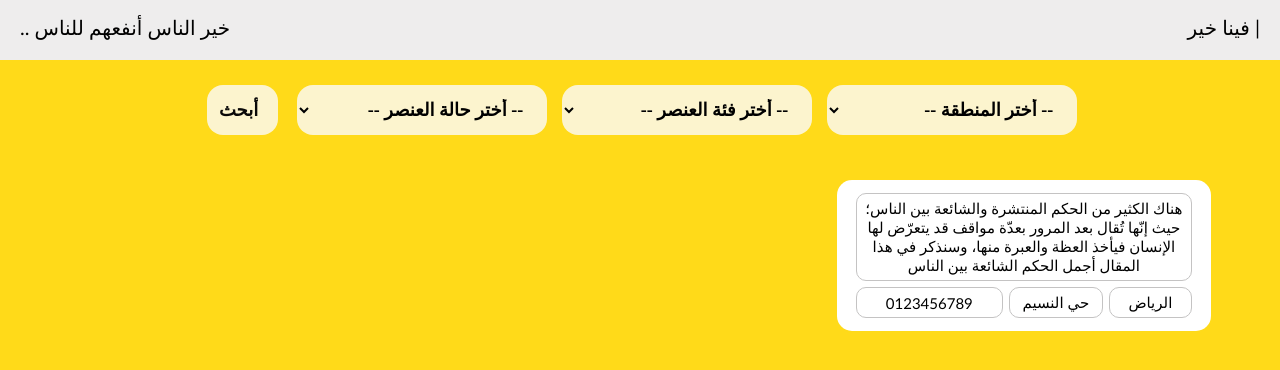
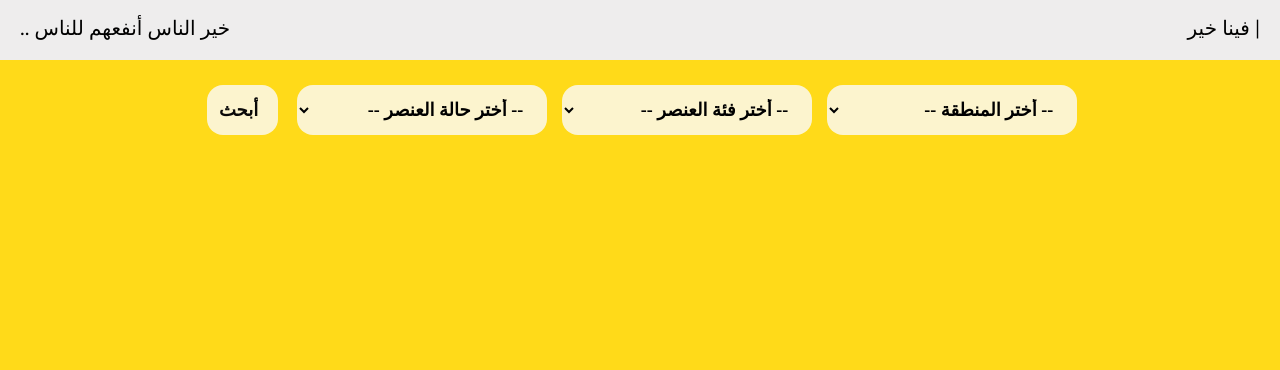
Before and after one commit to hus7sam/w, a PHP site: page /dispaly.php in a window 1280 px wide. Shown: the top 370 px of the page. Run offline with PHP 8.4, Linux system fonts and the light colour scheme; data that the repository does not hold is empty.

Commit message:
adding hu

```diff
--- a/dispaly.php
+++ b/dispaly.php
@@ -77,33 +77,14 @@
 
 <div class="Display_Grid-container">
 
-        <div class="grid-item">
-            <table>
-                <tr>
-                    <td COLSPAN="3">هناك الكثير من الحكم المنتشرة والشائعة بين الناس؛ حيث إنّها تُقال بعد المرور بعدّة مواقف قد يتعرّض لها الإنسان فيأخذ العظة والعبرة منها، وسنذكر في هذا المقال أجمل الحكم الشائعة بين الناس
-                    </td>
-                </tr>
-<!--                <tr>-->
-<!--                    <td> المدينة</td>-->
-<!--                    <td> الحي</td>-->
-<!--                    <td> رقم الجوال</td>-->
-<!--                </tr>-->
-                <tr ALIGN="CENTER">
-                    <td>الرياض </td>
-                    <td>حي النسيم</td>
-                    <td>0123456789 </td>
-                </tr>
-            </table>
-
-        </div>
 
 
     <?php
     require 'Connection.php';
-
-    $stmt = $conn->prepare("select itemDesc,itemState,itemCity,itemNumber from items order by itemDate DESC ");
-    if(!$stmt){
-        printf("Query Prep Failed: %s\n", $conn->error);
+$stmt = $conn->prepare("select itemDesc,itemState,itemCity,itemNumber from items order by itemDate DESC ");
+if(!$stmt){
+    printf("Query Prep Failed: %s
+\n", $conn->error);
         exit;
     }
 
@@ -125,7 +106,9 @@
                     <td>$itemCity</td>
                     <td>$itemNumber </td>
                 </tr>
+
             </table>
+            <img src='' class='imh_grid'>
        </div>";
 
     }
--- a/index.php
+++ b/index.php
@@ -139,14 +139,12 @@ if($_SERVER["REQUEST_METHOD"] == "POST"){
 
 </div>
 
-
 <footer>
     <ul>
 
         <li> لتواصل عبر البريد الالكتوني
             <ul>
                 <li><a href="mailto:hege@example.com">hege@example.com</a></li>
-
             </ul>
         </li>
 
--- a/style.css
+++ b/style.css
@@ -268,18 +268,17 @@ footer a
     height: fit-content;
     width: fit-content;
     margin: auto auto;
-    grid-template-columns:  30%  30% 30%  ;
+    grid-template-columns:  auto auto auto ;
     justify-content: center;
     /*background-color: rgba(7, 7, 7, 0.5);*/
-    padding: 20px 0px;
+    padding: 15px 30px;
     border-radius: 2px;
-    grid-gap: 10px ;
+    grid-gap: 20px ;
+
 }
 
 .grid-item {
-    height: fit-content;
-    max-height: fit-content;
-    width: fit-content;
+
     background-color: white;
     /*border: 1px solid rgba(0, 0, 0, 0.8);*/
     text-align: center;
@@ -323,7 +322,11 @@ footer a
     width: fit-content;
 }
 
-
+.imh_grid
+{
+    height: 200px;
+    width: 200px;
+}
 
 .DisplayHead
 {
@@ -438,15 +441,14 @@ footer a
     .Display_Grid-container {
         display: grid;
         grid-template-columns:  29% 29% 29%;
-        justify-content: center;
-        margin-right: -25px;
+
         grid-gap: 20px ;
 
     }
 
     .grid-item
     {
-        margin: auto 10px;
+        /*margin: auto 10px;*/
     }
 
     .head h1
```
